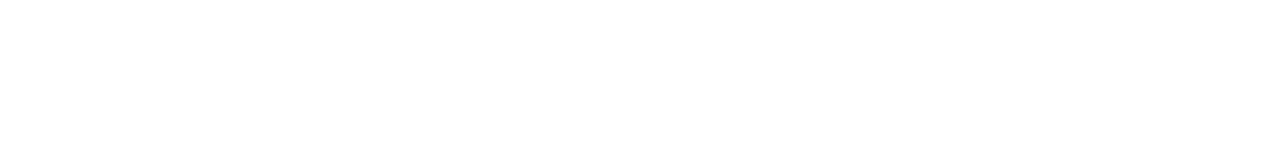
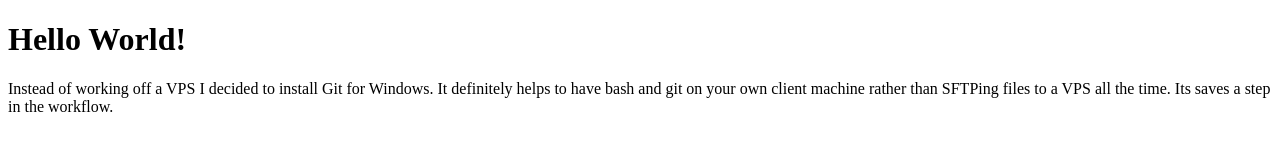
Before and after one commit to hc7w2021/git_practice2, a plain HTML site: page index.html in a window 1280 px wide. Drawn offline with Linux system fonts and the light colour scheme.

Commit message:
Add heading and paragraph

```diff
--- a/index.html
+++ b/index.html
@@ -4,9 +4,10 @@
     <meta charset="UTF-8">
     <meta name="viewport" content="width=device-width, initial-scale=1.0">
     <meta http-equiv="X-UA-Compatible" content="ie=edge">
-    <title>Document</title>
+    <title>Hello World!</title>
 </head>
 <body>
-
+    <h1>Hello World!</h1>
+    <p>Instead of working off a VPS I decided to install Git for Windows.  It definitely helps to have bash and git on your own client machine rather than SFTPing files to a VPS all the time.  Its saves a step in the workflow.</p>
 </body>
 </html>
```
